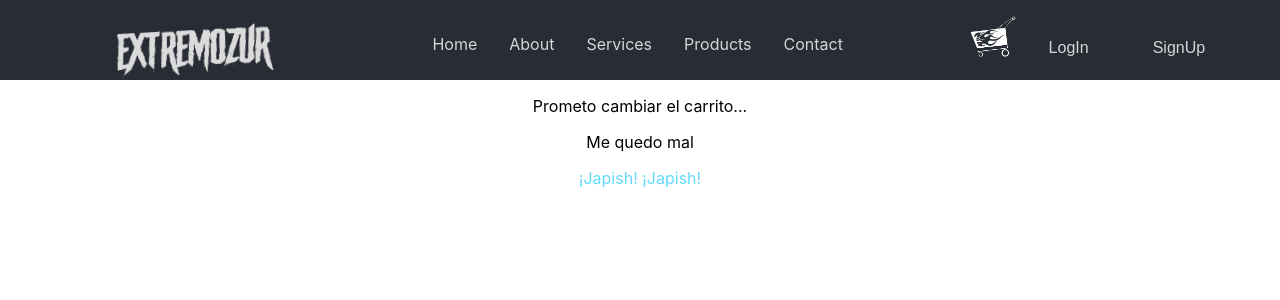
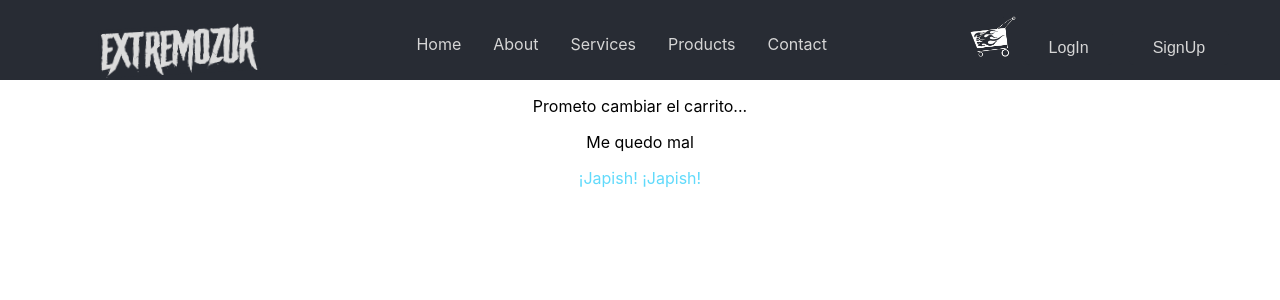
Before and after one commit to JorgeSchelotto/EcommerceReactjs, a React (Create React App) app: page / in a window 1280 px wide. Shown: the top 300 px of the page. Built offline with nearby package versions, Linux system fonts and the light colour scheme.

Commit message:
Desafio 2 - Styles

```diff
--- a/src/components/navbar/navbar.css
+++ b/src/components/navbar/navbar.css
@@ -36,7 +36,7 @@ ul {
     text-decoration: none;
     display: block;
     width: auto;
-    margin-left: 2rem;
+    margin: 0 1rem 0 1rem;
     font-size: 1rem;
     background: #282C34;
     color: rgb(214, 214, 214);
```
